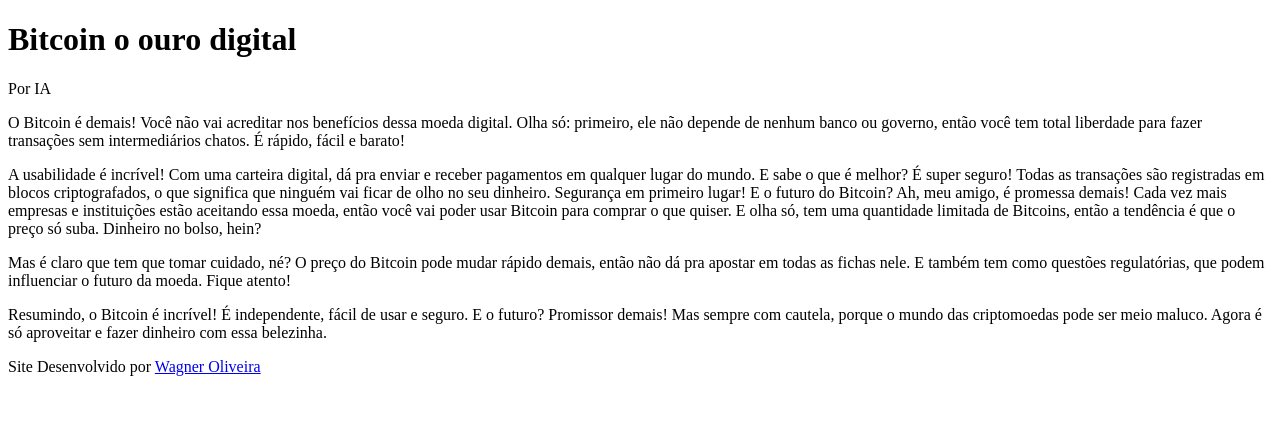
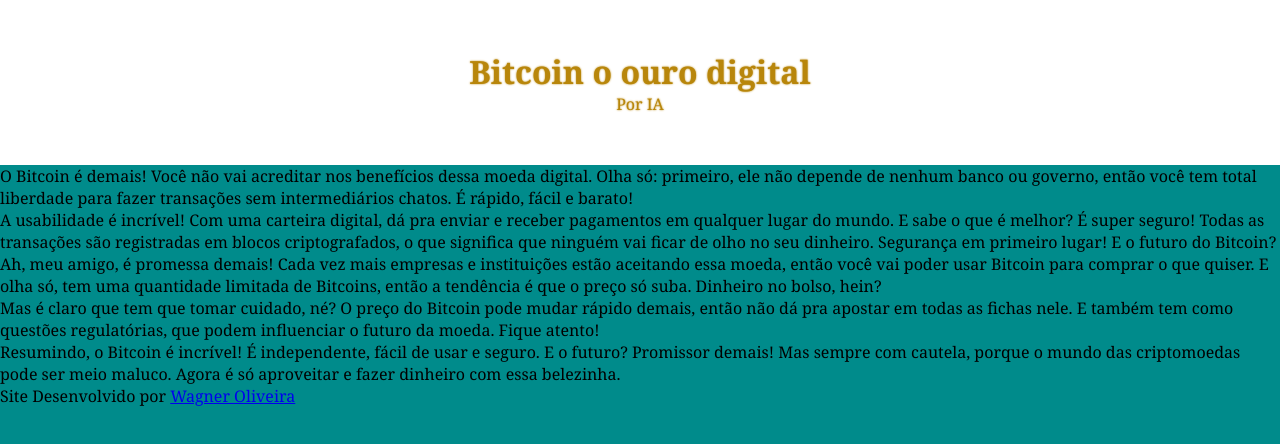
Before and after one commit to wagner-programer/html-css, a plain HTML site: page modulo 3/Site bitcoin/site.html in a window 1280 px wide. Drawn offline with Linux system fonts and the light colour scheme.

Commit message:
estrutura do site bitcoin

```diff
--- a/modulo 3/Site bitcoin/estilo/style.css
+++ b/modulo 3/Site bitcoin/estilo/style.css
@@ -1 +1,29 @@
 @charset "UTF-8";
+
+*{
+    margin: 0px;
+    padding: 0px;
+    font-family: Georgia, 'Times New Roman', Times, serif;
+}
+
+header{
+    background-color: white;
+    text-align: center;
+    padding-top: 50px;
+    color: darkgoldenrod;
+    text-shadow: 0px 0px 2px;
+}
+header> p{
+    padding-bottom: 50px;
+}
+body{
+    background-color: darkcyan;
+}
+section .normal{
+    background-color: white;
+    border-radius: 7px;
+}
+section .imagem{
+    background-color: gray;
+    border-radius: 7px;
+}
--- a/modulo 3/Site bitcoin/site.html
+++ b/modulo 3/Site bitcoin/site.html
@@ -6,30 +6,31 @@
     <title>Bitcoin o ouro digital</title>
     <link rel="shortcut icon" href="imagens/favicon.ico" type="image/x-icon">
     <link rel="stylesheet" href="estilo/style.css">
+
 </head>
 <body>
             <header><h1>Bitcoin o ouro digital</h1>
             <p>Por IA</p>
             </header>
 
-        <section>
+        <section class="normal">
             <p>
                 O Bitcoin é demais! Você não vai acreditar nos benefícios dessa moeda digital. Olha só: primeiro, ele não depende de nenhum banco ou governo, então você tem total liberdade para fazer transações sem intermediários chatos. É rápido, fácil e barato!
         </p>
         </section>
 
-        <section>
+        <section class="imagem">
             <p>
                 A usabilidade é incrível! Com uma carteira digital, dá pra enviar e receber pagamentos em qualquer lugar do mundo. E sabe o que é melhor? É super seguro! Todas as transações são registradas em blocos criptografados, o que significa que ninguém vai ficar de olho no seu dinheiro. Segurança em primeiro lugar!
                 E o futuro do Bitcoin? Ah, meu amigo, é promessa demais! Cada vez mais empresas e instituições estão aceitando essa moeda, então você vai poder usar Bitcoin para comprar o que quiser. E olha só, tem uma quantidade limitada de Bitcoins, então a tendência é que o preço só suba. Dinheiro no bolso, hein?
             </p>
         </section>
 
-        <section>
+        <section class="normal">
             <p>Mas é claro que tem que tomar cuidado, né? O preço do Bitcoin pode mudar rápido demais, então não dá pra apostar em todas as fichas nele. E também tem como questões regulatórias, que podem influenciar o futuro da moeda. Fique atento!</p>
         </section>
 
-        <section>
+        <section class="imagem">
             <p>Resumindo, o Bitcoin é incrível! É independente, fácil de usar e seguro. E o futuro? Promissor demais! Mas sempre com cautela, porque o mundo das criptomoedas pode ser meio maluco. Agora é só aproveitar e fazer dinheiro com essa belezinha.</p>
         </section>
 
```
